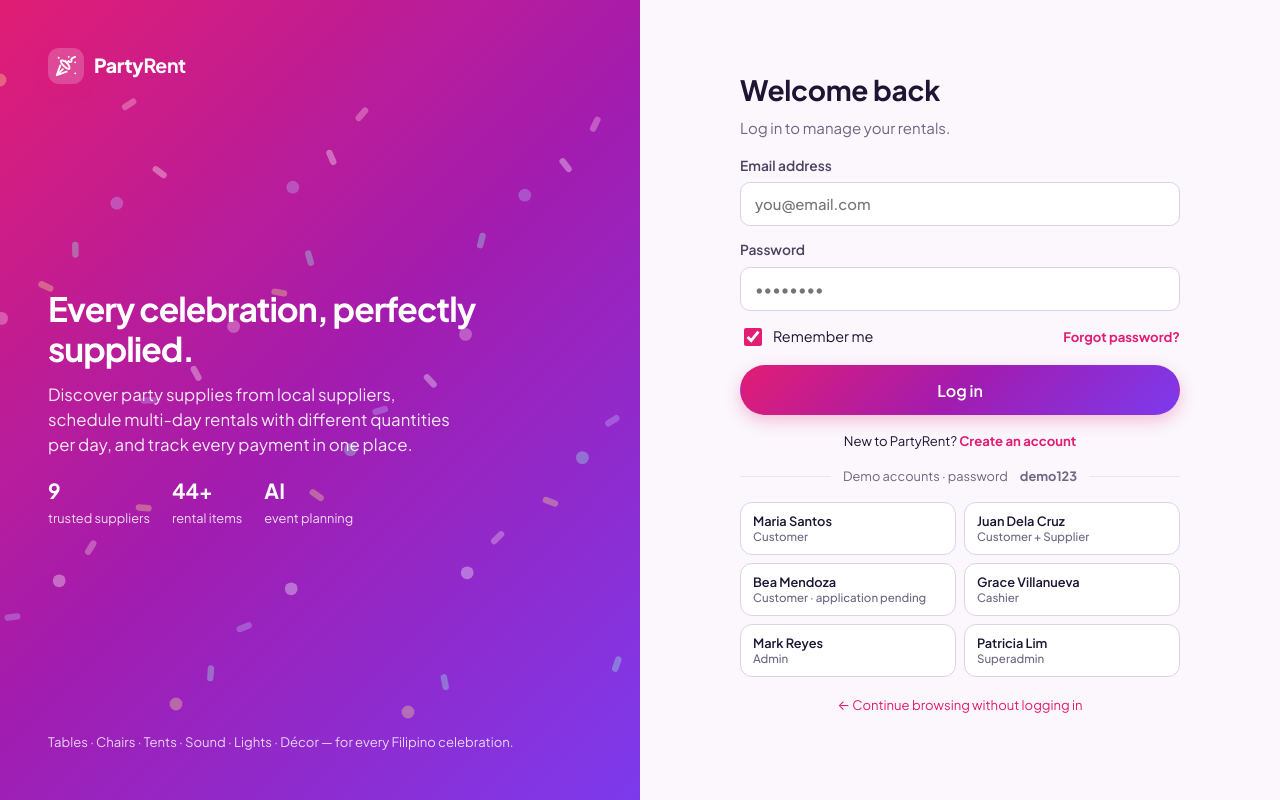
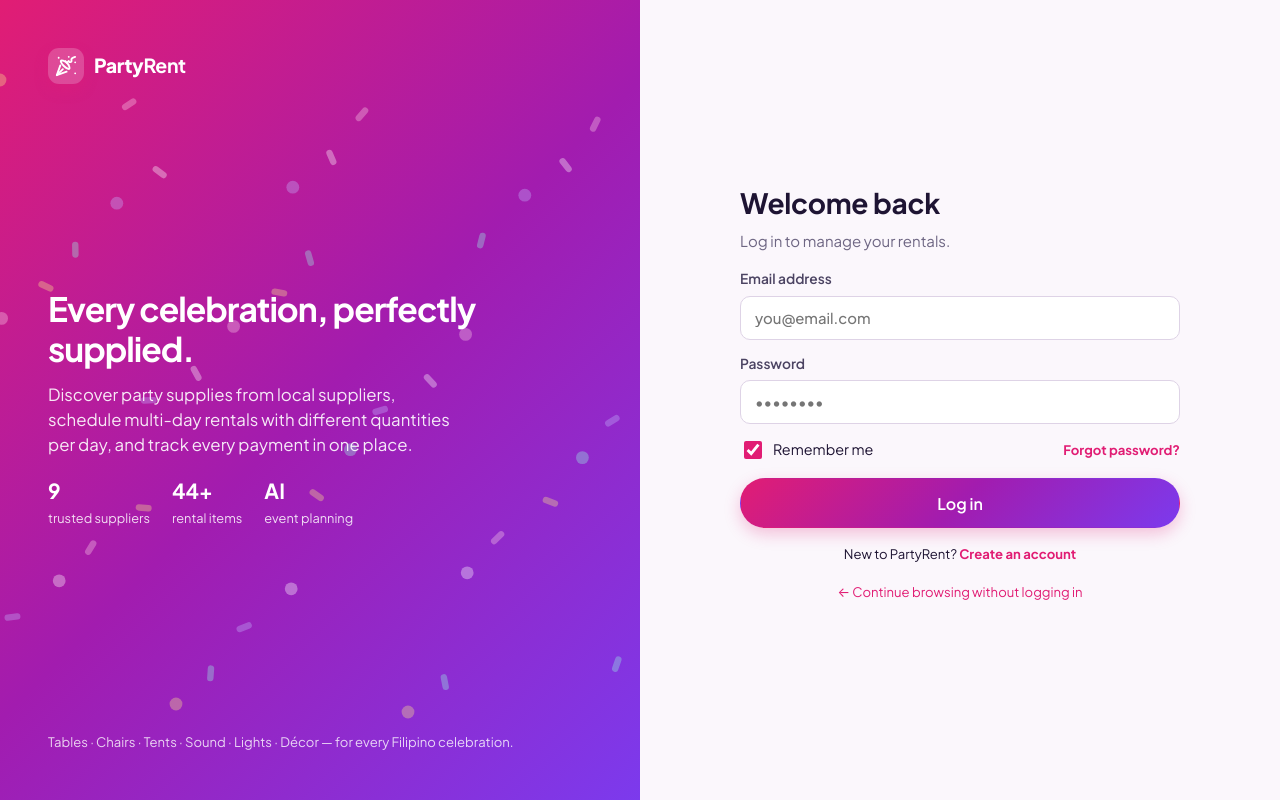
Before and after one commit to techfusionit3-WMSU/PartyRent, a Laravel app: page /login in a window 1280 px wide. Run offline with Laravel 12, Linux system fonts and the light colour scheme; data comes from the database, SQL or seed files in the repository; some libraries are stand-ins or nearby versions.

Commit message:
Login page: remove demo account quick-login buttons
Co-Authored-By: Claude Opus 5.5 <noreply@anthropic.com>

```diff
--- a/resources/views/auth/login.blade.php
+++ b/resources/views/auth/login.blade.php
@@ -13,13 +13,5 @@
 </form>
 <p class="center mt-2 small">New to PartyRent? <a href="{{ route('register') }}" class="strong">Create an account</a></p>
 
-@if(! app()->environment('production'))
-  <div class="divider-text">Demo accounts · password <b>demo123</b></div>
-  <div class="demo-accounts">
-    @foreach([['maria@demo.ph', 'Maria Santos', 'Customer'], ['juan@demo.ph', 'Juan Dela Cruz', 'Customer + Supplier'], ['bea@demo.ph', 'Bea Mendoza', 'Customer · application pending'], ['cashier@partyrent.ph', 'Grace Villanueva', 'Cashier'], ['admin@partyrent.ph', 'Mark Reyes', 'Admin'], ['super@partyrent.ph', 'Patricia Lim', 'Superadmin']] as [$e, $n, $r])
-      <button type="button" onclick="var f=document.getElementById('loginForm');f.email.value='{{ $e }}';f.password.value='demo123';f.submit();">{{ $n }}<span>{{ $r }}</span></button>
-    @endforeach
-  </div>
-@endif
 <p class="center mt-2"><a href="{{ route('home') }}" class="small">← Continue browsing without logging in</a></p>
 @endsection
```
